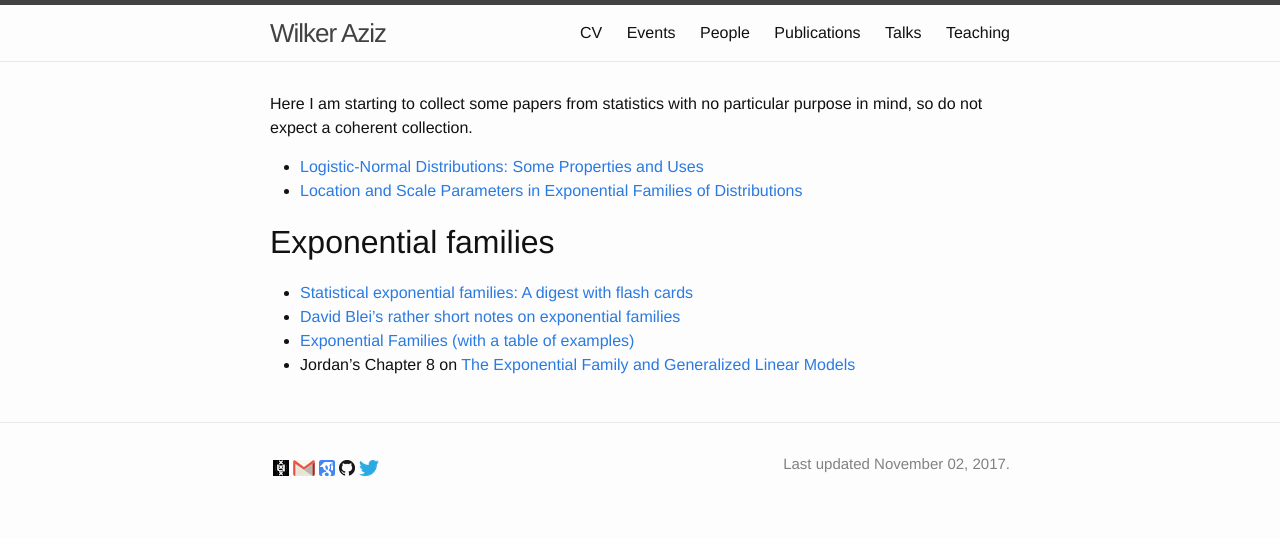
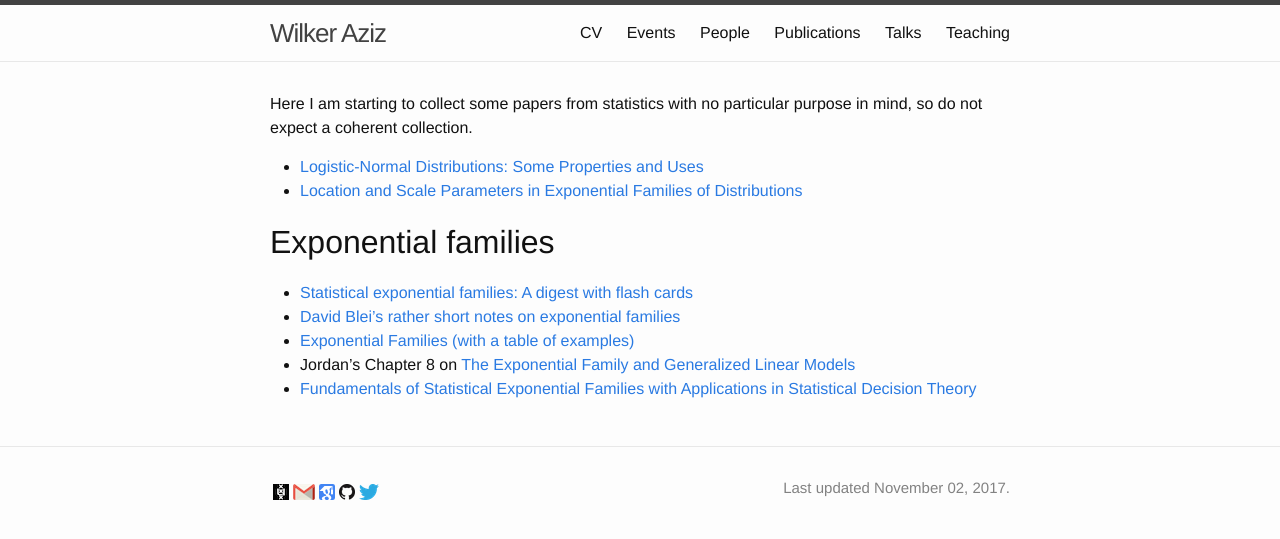
Before and after one commit to wilkeraziz/oldsite, a Jekyll site: the page built from pages/stat.markdown, in a window 1280 px wide. Shown: the top 539 px of the page. Built offline with Jekyll 4.4.1, drawn with Linux system fonts in a browser that asks for light colours.

Commit message:
More on exponential families

```diff
--- a/pages/stat.markdown
+++ b/pages/stat.markdown
@@ -16,3 +16,4 @@ Here I am starting to collect some papers from statistics with no particular pur
 * [David Blei's rather short notes on exponential families](https://www.cs.princeton.edu/courses/archive/fall11/cos597C/lectures/exponential-families.pdf)
 * [Exponential Families (with a table of examples)](http://www2.stat.duke.edu/courses/Spring11/sta114/lec/expofam.pdf)
 * Jordan's Chapter 8 on [The Exponential Family and Generalized Linear Models](https://projecteuclid.org/download/pdf_1/euclid.aoms/1177704466)
+* [Fundamentals of Statistical Exponential Families with Applications in Statistical Decision Theory](https://www.jstor.org/stable/4355554)
```
